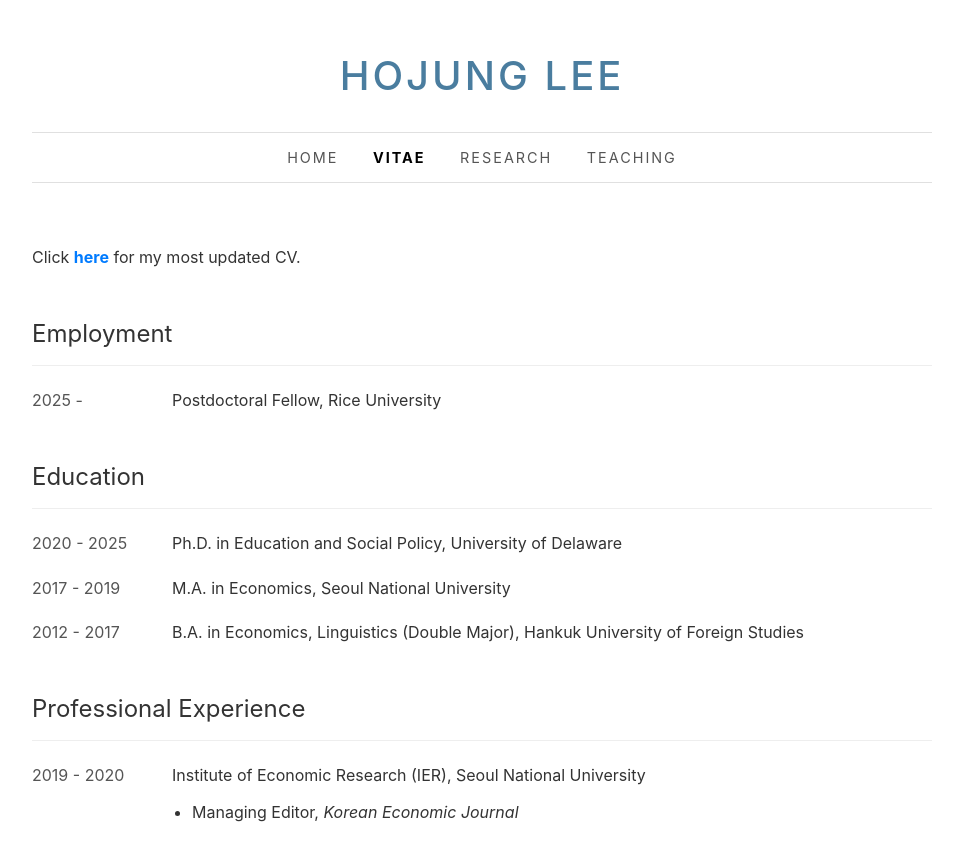
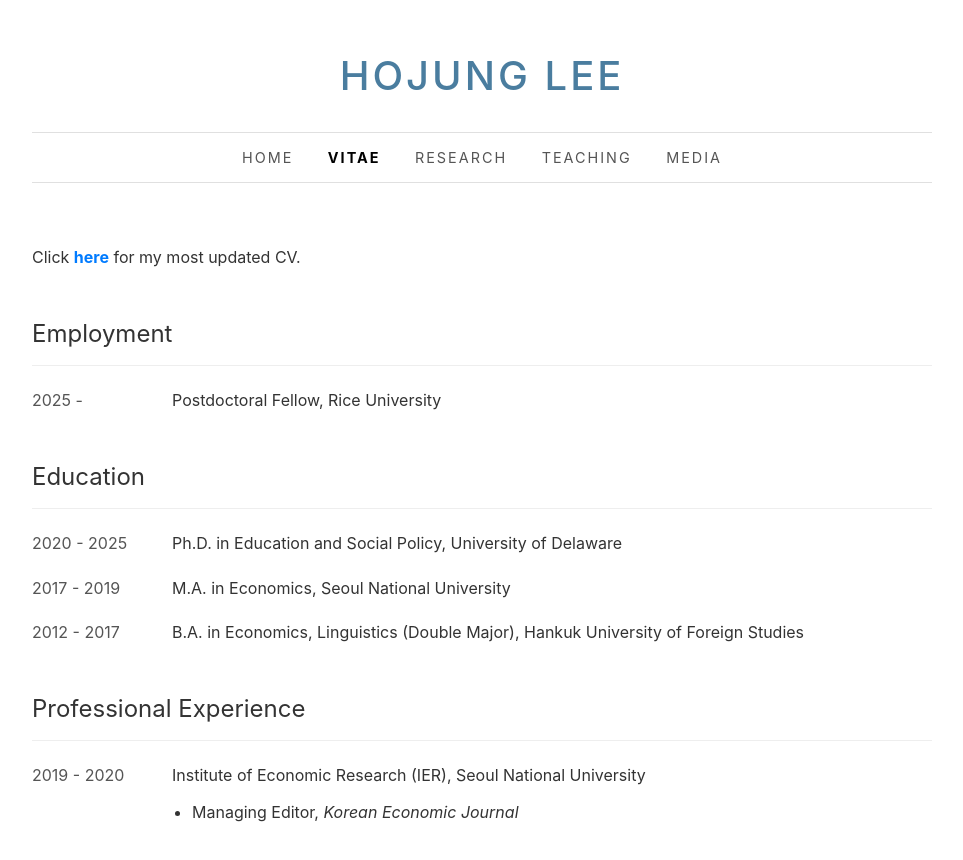
Before and after one commit to lee-hojung/lee-hojung.github.io, a plain HTML site: page vitae.html in a window 1280 px wide. Shown: the whole page, without its empty margins (158-1121 px from the left). Drawn offline with Linux system fonts and the light colour scheme.

Commit message:
Update vitae.html

```diff
--- a/vitae.html
+++ b/vitae.html
@@ -122,6 +122,7 @@
             <li><a href="vitae.html" class="active">Vitae</a></li>
             <li><a href="research.html">Research</a></li>
             <li><a href="teaching.html">Teaching</a></li>
+            <li><a href="media.html">Media</a></li> </ul>
         </ul>
     </nav>
     </header>
```
